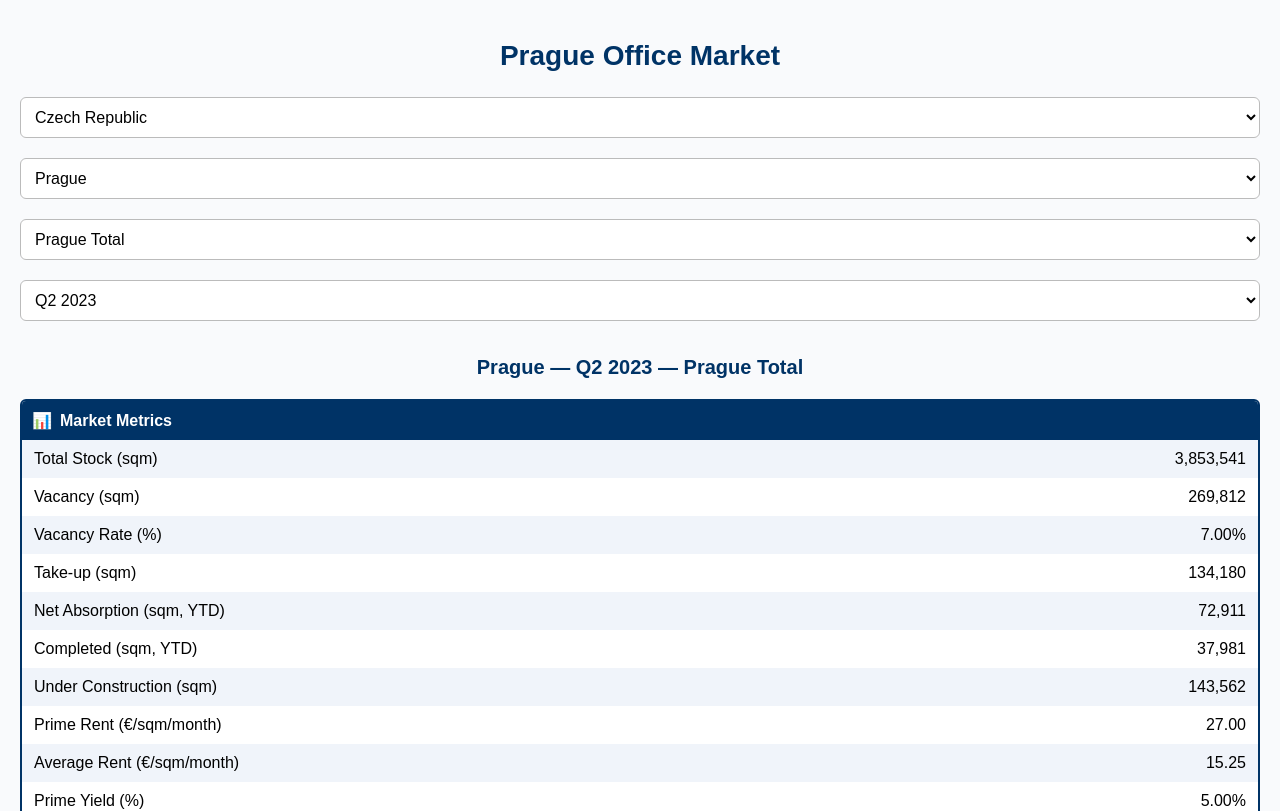
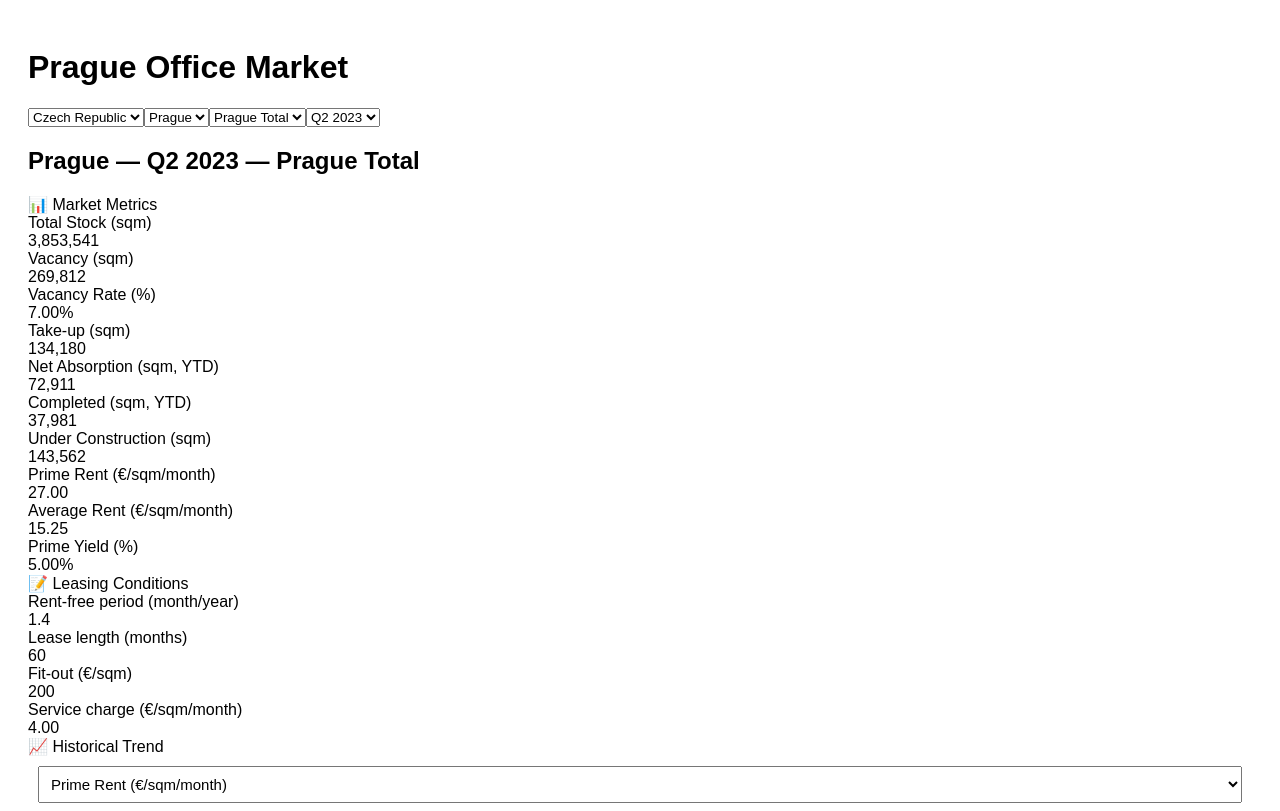
Before and after one commit to Musicandy13/market-data-cee-map, a React (Vite) app: page / in a window 1280 px wide. Shown: the top 811 px of the page. Built offline with nearby package versions, Linux system fonts and the light colour scheme.

Commit message:
Update DataExplorer.jsx

```diff
--- a/src/DataExplorer.jsx
+++ b/src/DataExplorer.jsx
@@ -9,7 +9,7 @@ import {
   Tooltip,
   LabelList,
 } from "recharts";
-import "./App.css";
+// import "./App.css"; // Ensure your CSS file is in the correct location
 
 /* ===== Helpers ===== */
 function fmtNumber(n) {
@@ -25,7 +25,9 @@ function fmtMoney(n) {
 
 function fmtPercent(n) {
   if (n === null || n === undefined || Number.isNaN(n)) return "–";
-  if (Math.abs(n) <= 1) return (n * 100).toFixed(2) + "%";
+  // If the number is a decimal (e.g., 0.075), format as percentage
+  if (Math.abs(n) <= 1 && n !== 0) return (n * 100).toFixed(2) + "%";
+  // If the number is already a percentage (e.g., 7.5), treat it as such
   return Number(n).toFixed(2) + "%";
 }
 
@@ -82,9 +84,9 @@ function buildTrendSeries(raw, country, city, submarket, metric) {
 
     if (val === null) continue;
 
-    // Adjust percentage values for display on the chart (0.15 -> 15)
+    // For chart display: Convert decimal percentages (e.g., 0.075) to whole numbers (e.g., 7.5) for better Y-axis scaling
     if (metric === "vacancyRate" || metric === "primeYield") {
-      val = Math.abs(val) <= 1 ? val * 100 : val;
+      if (Math.abs(val) <= 1) val = val * 100;
     }
 
     out.push({ period: p, value: val });
@@ -97,13 +99,19 @@ const SingleTooltip = ({ active, payload, label, metric }) => {
   if (active && payload && payload.length) {
     const val = payload[0].value;
     let text = fmtNumber(val);
-    if (metric === "vacancyRate" || metric === "primeYield") text = fmtPercent(val);
+
+    // Reformat the value back to its displayed percentage/money format
+    if (metric === "vacancyRate" || metric === "primeYield") {
+      // The chart value is the percentage number (e.g., 7.5), so divide by 100 for fmtPercent
+      text = fmtPercent(val / 100);
+    }
     if (
       metric === "primeRentEurSqmMonth" ||
       metric === "averageRentEurSqmMonth" ||
       metric === "serviceChargeEurSqmMonth"
     )
       text = fmtMoney(val);
+
     return (
       <div style={{ background: "white", border: "1px solid #ccc", padding: "4px 8px", fontSize: "12px" }}>
         <strong>{label}</strong>
@@ -118,7 +126,9 @@ const SingleTooltip = ({ active, payload, label, metric }) => {
 function BarTrendChart({ data, metric }) {
   if (!data || data.length === 0) return <div style={{ marginTop: 10 }}>No data for this metric.</div>;
 
+  // Formatter for YAxis and LabelList
   const formatValue = (v) => {
+    // If it's a percentage metric, the value 'v' is already the number (e.g., 7.5), so we format it as a percentage
     if (metric === "vacancyRate" || metric === "primeYield") return fmtPercent(v / 100);
     if (
       metric === "primeRentEurSqmMonth" ||
@@ -129,21 +139,21 @@ function BarTrendChart({ data, metric }) {
     return fmtNumber(v);
   };
 
-  // Recharts YAxis and LabelList formatter needs to handle the *display* of percentage values
-  // that were multiplied by 100 in buildTrendSeries.
-
   return (
     <ResponsiveContainer width="100%" height={260}>
       <ComposedChart data={data} margin={{ top: 20, right: 20, left: 0, bottom: 20 }}>
         <XAxis dataKey="period" />
-        <YAxis tickFormatter={(v) => metric === "vacancyRate" || metric === "primeYield" ? fmtPercent(v / 100) : fmtNumber(v)} />
+        {/* Y-axis formatter */}
+        <YAxis tickFormatter={(v) => formatValue(v)} />
+        {/* Tooltip uses its own formatting logic */}
         <Tooltip content={<SingleTooltip metric={metric} />} />
         <Line type="monotone" dataKey="value" stroke="#999" strokeDasharray="4 4" dot={{ r: 3, fill: "#666" }} />
         <Bar dataKey="value" fill="#003366" radius={[4, 4, 0, 0]}>
+          {/* LabelList formatter */}
           <LabelList
             dataKey="value"
             position="top"
-            formatter={(v) => metric === "vacancyRate" || metric === "primeYield" ? fmtPercent(v / 100) : formatValue(v)}
+            formatter={(v) => formatValue(v)}
             style={{ fill: "#003366", fontSize: "12px" }}
           />
         </Bar>
@@ -165,7 +175,7 @@ function ComparisonBlock({ raw }) {
       if (periods.length === 0) continue;
 
       const sortedPeriods = periods.sort(sortPeriods);
-      const latest = sortedPeriods[sortedPeriods.length - 1];
+      const latest = sortedPeriods[sortedPeriods.length - 1]; // Find the latest period
       const data = raw.countries[c].cities[ct].periods[latest];
 
       // We only compare the city's overall market data, not submarkets
@@ -184,7 +194,7 @@ function ComparisonBlock({ raw }) {
         <span>⚖️</span> Comparison of Prime Rents (Latest Period)
       </div>
       {results.map((r) => (
-        <div key={r.city} style={{ display: "flex", justifyContent: "space-between", padding: "4px 0" }}>
+        <div key={`${r.city}-${r.period}`} style={{ display: "flex", justifyContent: "space-between", padding: "4px 0" }}>
           <div>{r.city} ({r.country}) <span style={{fontSize: '0.8em', color: '#666'}}>— {r.period}</span></div>
           <div>{fmtMoney(r.rent)} €/sqm/month</div>
         </div>
@@ -207,6 +217,7 @@ export default function DataExplorerApp() {
   /* === Load JSON and Set Initial State === */
   useEffect(() => {
     setLoading(true);
+    // Assuming market_data.json is accessible via the relative path
     fetch("/market_data.json")
       .then((r) => {
         if (!r.ok) throw new Error(`HTTP ${r.status}`);
@@ -224,6 +235,7 @@ export default function DataExplorerApp() {
             const firstCity = Object.keys(json.countries[firstCountry]?.cities || {})[0] || "";
             setCity(firstCity);
 
+            // Get and sort periods to ensure the first one is the earliest
             const periods = Object.keys(json.countries[firstCountry]?.cities?.[firstCity]?.periods || {});
             const firstPeriod = periods.sort(sortPeriods)[0] || "";
             setPeriod(firstPeriod);
@@ -238,7 +250,7 @@ export default function DataExplorerApp() {
         setErrorLoading(err.message || String(err));
         setLoading(false);
       });
-  }, []); // Run only once on mount
+  }, []);
 
   if (loading) return <div style={{ padding: 30 }}>Loading…</div>;
   if (errorLoading)
@@ -251,6 +263,7 @@ export default function DataExplorerApp() {
   /* === Data Access on Render (Safely) === */
   const countries = Object.keys(raw?.countries || {});
   const currentCities = country ? Object.keys(raw.countries[country]?.cities || {}) : [];
+  // Sort periods for the selector
   const currentPeriods = city ? Object.keys(raw.countries[country]?.cities?.[city]?.periods || {}).sort(sortPeriods) : [];
 
   const periodObj = raw.countries[country]?.cities?.[city]?.periods?.[period];
@@ -262,7 +275,8 @@ export default function DataExplorerApp() {
   // Leasing data access: Submarket leasing > City leasing
   const leasing = periodObj?.subMarkets?.[submarket]?.leasing ?? periodObj?.leasing ?? {};
 
-  /* === Cascading Selector Handlers === */
+  /* === Cascading Selector Handlers: Fix for state synchronization crash === */
+
   const handleCountryChange = (e) => {
     const c = e.target.value;
     setCountry(c);
@@ -350,6 +364,7 @@ export default function DataExplorerApp() {
         <div className="section-header">
           <span>📊</span> Market Metrics
         </div>
+        {/* CORRECTED THIS SECTION TO ENSURE PROPER ROW CLOSURE */}
         <Row label="Total Stock (sqm)" value={fmtNumber(g("totalStock"))} />
         <Row label="Vacancy (sqm)" value={fmtNumber(g("vacancy"))} />
         <Row label="Vacancy Rate (%)" value={fmtPercent(g("vacancyRate"))} />
```
